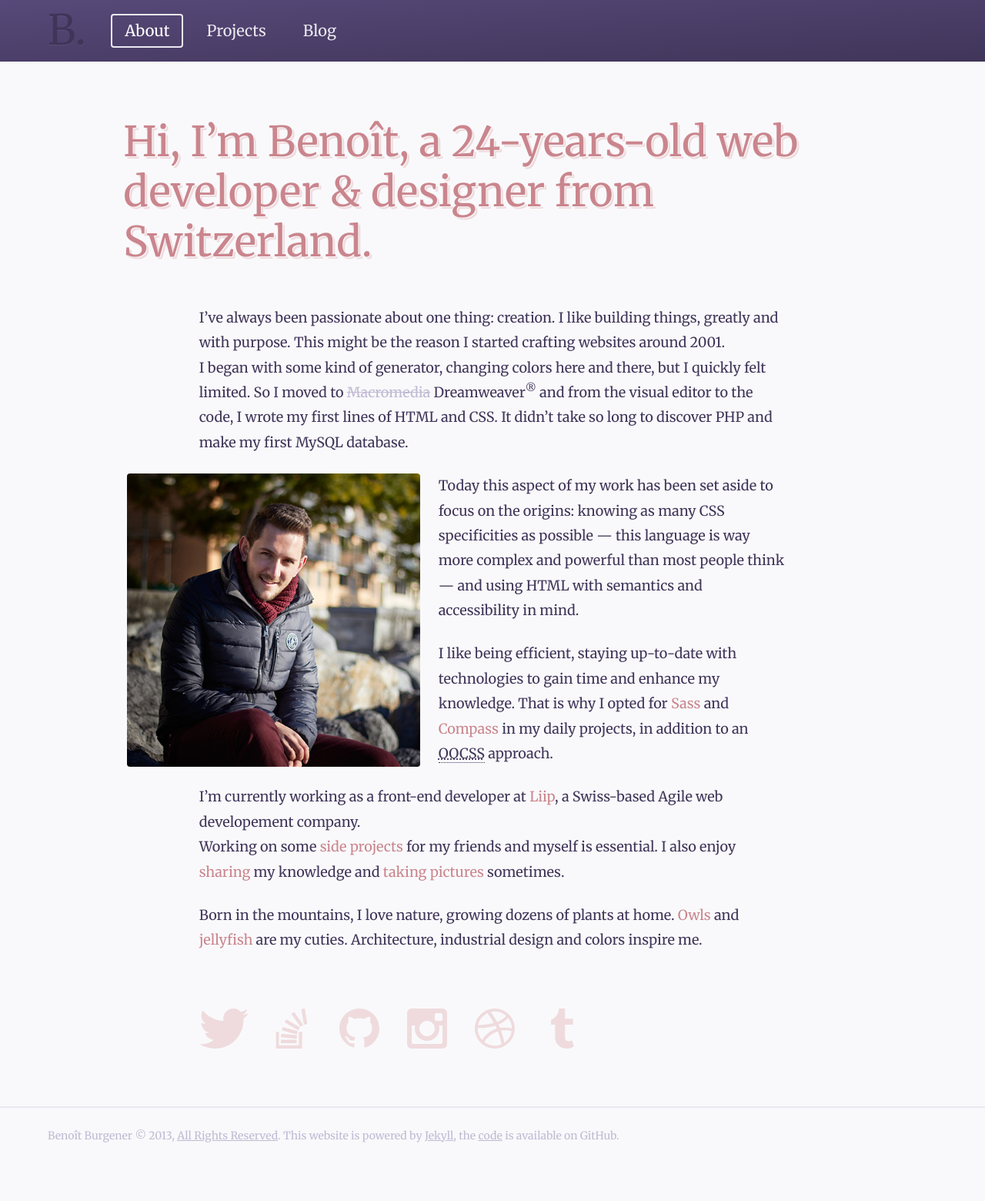
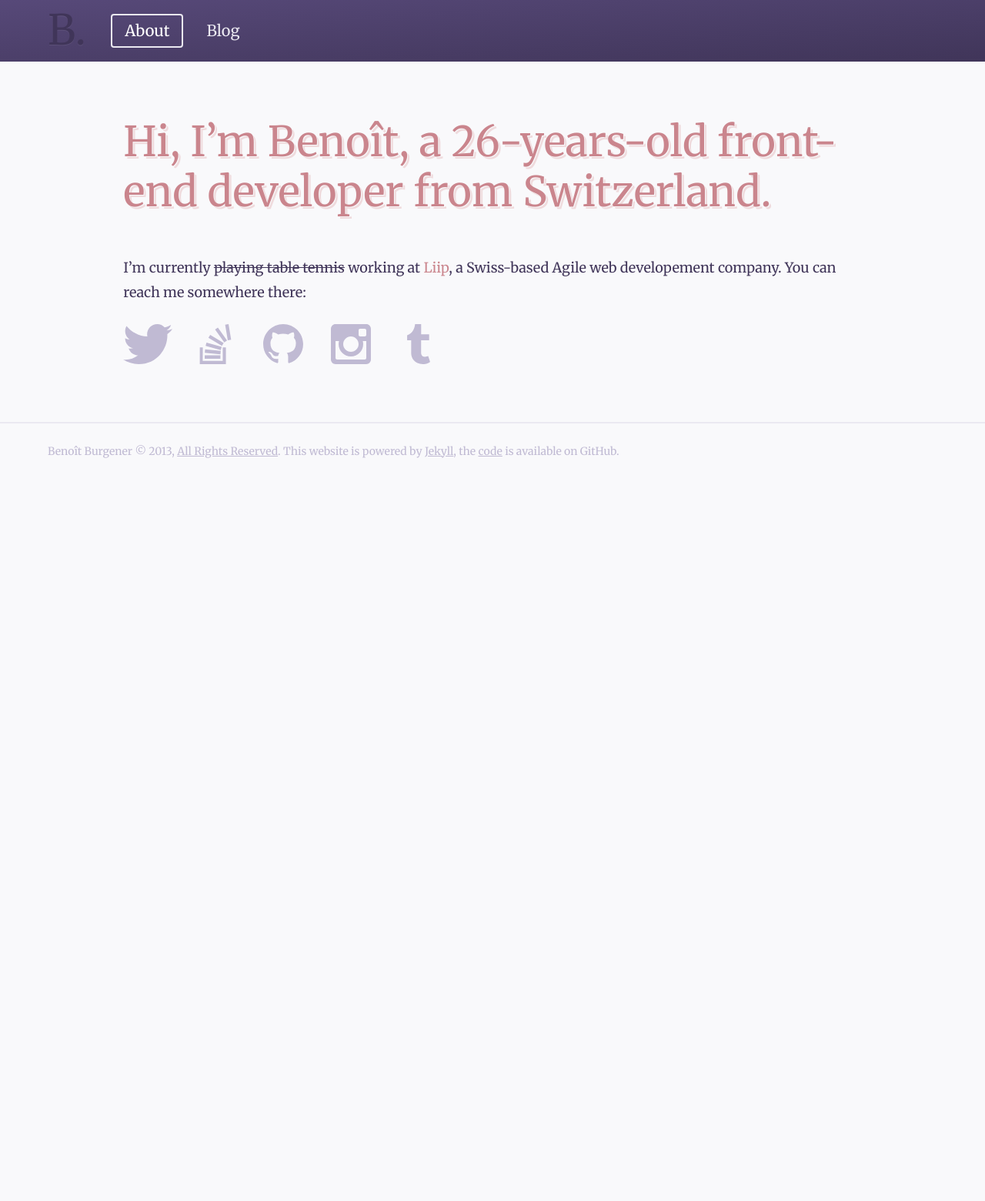
Before and after one commit to LeBenLeBen/benoitburgener.ch, a Jekyll site: the page built from index.html, in a window 1280 px wide. Shown: the whole page at 77% size. Built offline with Jekyll 4.4.1, drawn with Linux system fonts in a browser that asks for light colours; nearby versions of some CDN libraries; some web fonts are replaced; Markdown is read by kramdown in place of the engine named in the settings; after the commit the page ends 900 px from its top, so only the background shows below that.

Commit message:
It’s been a while

```diff
--- a/_layouts/default.html
+++ b/_layouts/default.html
@@ -25,9 +25,6 @@
         <ul class="nav--primary">
           <li class="nav--primary__item">
             <a href="/" class="{% if page.group == 'about' %}is--current {% endif %}button--nav">About</a>
-          </li
-         ><li class="nav--primary__item">
-            <a href="/projects/" class="{% if page.group == 'projects' %}is--current {% endif %}button--nav">Projects</a>
           </li
          ><li class="nav--primary__item">
             <a href="/blog/" class="{% if page.group == 'blog' %}is--current {% endif %}button--nav">Blog</a>
--- a/_sass/objects/_social.scss
+++ b/_sass/objects/_social.scss
@@ -11,7 +11,7 @@
   }
 
 .social__path {
-  fill: $alt-light;
+  fill: $brand-medium;
 }
 
 .social__svg {
@@ -34,8 +34,9 @@
     .social__svg {
       @include transform(scale(1.1));
     }
+
     .social__path {
-      fill: $alt-medium;
+      fill: $brand-dark;
     }
   }
 }
--- a/index.html
+++ b/index.html
@@ -6,27 +6,11 @@
 <section class="home wrapper">
   <div class="grid grid--center">
     <div class="grid__item ten-twelfths palm--one-whole">
-      <h1 class="hero">Hi, I’m Benoît, a 24-years-old web developer &amp; designer from Switzerland.</h1>
-    </div>
-  </div>
+      <h1>Hi, I’m Benoît, a 26-years-old front-end developer from Switzerland.</h1>
 
-  <div class="grid grid--center">
-    <div class="grid__item eight-twelfths lap--ten-twelfths palm--one-whole">
-      <p>I’ve always been passionate about one thing: creation. I like building things, greatly and with purpose. This might be the reason I started crafting websites around 2001.<br />
-      I began with some kind of generator, changing colors here and there, but I quickly felt limited. So I moved to <del>Macromedia</del> Dreamweaver<sup>®</sup> and from the visual editor to the code, I wrote my first lines of HTML and CSS. It didn’t take so long to discover PHP and make my first MySQL database.</p>
+      <p>I’m currently <s>playing table tennis</s> working at <a href="http://www.liip.ch/" title="Liip">Liip</a>, a Swiss-based Agile web developement company. You can reach me somewhere there:</p>
 
-      <img src="/img/portrait.jpg" width="381" class="image image--pull-left--further" alt="Portrait">
-
-      <p>Today this aspect of my work has been set aside to focus on the origins: knowing as many CSS specificities as possible — this language is way more complex and powerful than most people think — and using HTML with semantics and accessibility in mind.</p>
-
-      <p>I like being efficient, staying up-to-date with technologies to gain time and enhance my knowledge. That is why I opted for <a href="http://sass-lang.com/" title="Syntactically Awesome Style Sheets">Sass</a> and <a href="http://compass-style.org/" title="Compass">Compass</a> in my daily projects, in addition to an <abbr title="Object-oriented Cascading Stylesheets">OOCSS</abbr> approach.</p>
-
-      <p>I’m currently working as a front-end developer at <a href="http://www.liip.ch/" title="Liip">Liip</a>, a Swiss-based Agile web developement company.<br />
-      Working on some <a href="/projects" title="My projects">side projects</a> for my friends and myself is essential. I also enjoy <a href="http://stackoverflow.com/users/1138712/leben" title="My profile on Stack Overflow">sharing</a> my knowledge and <a href="http://instagram.com/LeBenLeBenLeBen" title="My Instagram profile">taking pictures</a> sometimes.</p>
-
-      <p>Born in the mountains, I love nature, growing dozens of plants at home. <a href="http://benoitburgener.com/tagged/owl" title="Owls on Tumblr">Owls</a> and <a href="http://benoitburgener.com/tagged/jellyfish" title="Jellyfish on Tumblr">jellyfish</a> are my cuties. Architecture, industrial design and colors inspire me.</p>
-
-      <ul class="social shift-above">
+      <ul class="social">
         <li class="social__item">
           <a href="https://twitter.com/LeBenLeBen" class="social__link" title="Twitter">
             <svg class="social__svg" xmlns="http://www.w3.org/2000/svg" preserveAspectRatio="xMinYMin meet" viewBox="0 0 69 56" width="69" height="56"><path class="social__path" d="M21.7 56c-7.994 0-15.435-2.341-21.7-6.352 1.107.131 2.234.197 3.377.197 6.632 0 12.736-2.26 17.581-6.052-6.195-.114-11.422-4.201-13.224-9.817.865.164 1.751.253 2.664.253 1.292 0 2.541-.173 3.73-.496-6.477-1.298-11.357-7.011-11.357-13.861l.001-.178c1.909 1.058 4.091 1.694 6.412 1.768-3.798-2.535-6.297-6.862-6.297-11.767 0-2.591.698-5.02 1.917-7.107 6.982 8.553 17.414 14.182 29.178 14.771-.241-1.034-.367-2.113-.367-3.222-.001-7.807 6.338-14.137 14.156-14.137 4.07 0 7.75 1.717 10.334 4.465 3.223-.634 6.254-1.811 8.988-3.431-1.057 3.301-3.303 6.071-6.225 7.821 2.864-.341 5.593-1.101 8.132-2.226-1.898 2.836-4.299 5.325-7.064 7.318.027.606.041 1.217.041 1.829 0 18.682-14.241 40.224-40.277 40.224"/></svg>
@@ -48,11 +32,6 @@
           </a>
         </li
        ><li class="social__item">
-          <a href="http://dribbble.com/LeBen" class="social__link" title="Dribbble">
-            <svg class="social__svg" xmlns="http://www.w3.org/2000/svg" preserveAspectRatio="xMinYMin meet" viewBox="0 0 69 56" width="69" height="56"><path class="social__path" fill-rule="evenodd" clip-rule="evenodd" d="M34.5 56c-15.439 0-28-12.562-28-28 0-15.439 12.561-28 28-28s28 12.561 28 28c0 15.438-12.561 28-28 28zm23.614-24.167c-.818-.258-7.402-2.223-14.897-1.022 3.129 8.596 4.4 15.597 4.646 17.051 5.366-3.628 9.185-9.374 10.251-16.029zm-14.271 18.219c-.355-2.098-1.744-9.41-5.103-18.137l-.157.054c-13.489 4.701-18.332 14.055-18.763 14.935 4.056 3.162 9.151 5.049 14.68 5.049 3.313 0 6.471-.679 9.343-1.901zm-27.111-6.025c.541-.927 7.105-11.795 19.439-15.782.312-.1.626-.195.943-.284-.601-1.359-1.255-2.719-1.939-4.059-11.943 3.574-23.533 3.424-24.58 3.404l-.012.73c.001 6.144 2.329 11.751 6.149 15.991zm-5.643-20.889c1.07.015 10.923.058 22.111-2.913-3.964-7.045-8.237-12.968-8.868-13.832-6.69 3.155-11.692 9.324-13.243 16.745zm17.807-18.353c.661.885 5.005 6.8 8.924 14.001 8.505-3.188 12.104-8.026 12.535-8.64-4.224-3.746-9.778-6.026-15.855-6.026-1.929 0-3.806.232-5.604.665zm24.117 8.127c-.504.683-4.512 5.82-13.354 9.43.557 1.14 1.09 2.299 1.587 3.465.176.413.348.824.515 1.234 7.958-1.001 15.865.603 16.654.77-.054-5.645-2.071-10.829-5.402-14.899z"/></svg>
-          </a>
-        </li
-       ><li class="social__item">
           <a href="http://benoitburgener.com/" class="social__link" title="Tumblr">
             <svg class="social__svg" xmlns="http://www.w3.org/2000/svg" preserveAspectRatio="xMinYMin meet" viewBox="0 0 69 56" width="69" height="56"><path class="social__path" d="M47.898 44.73c-1.041.495-3.033.929-4.518.966-4.483.121-5.352-3.147-5.39-5.521v-17.432h11.244v-8.478h-11.202v-14.265h-8.204s-.37.119-.402.419c-.479 4.366-2.523 12.029-11.018 15.091v7.233h5.666v18.298c0 6.265 4.623 15.164 16.821 14.955 4.115-.07 8.686-1.794 9.696-3.279l-2.693-7.987z"/></svg>
           </a>
```
Also changed, not shown: projects/index.html (deleted, +0 -113 lines), css/all.css, img/portrait.jpg (deleted).
